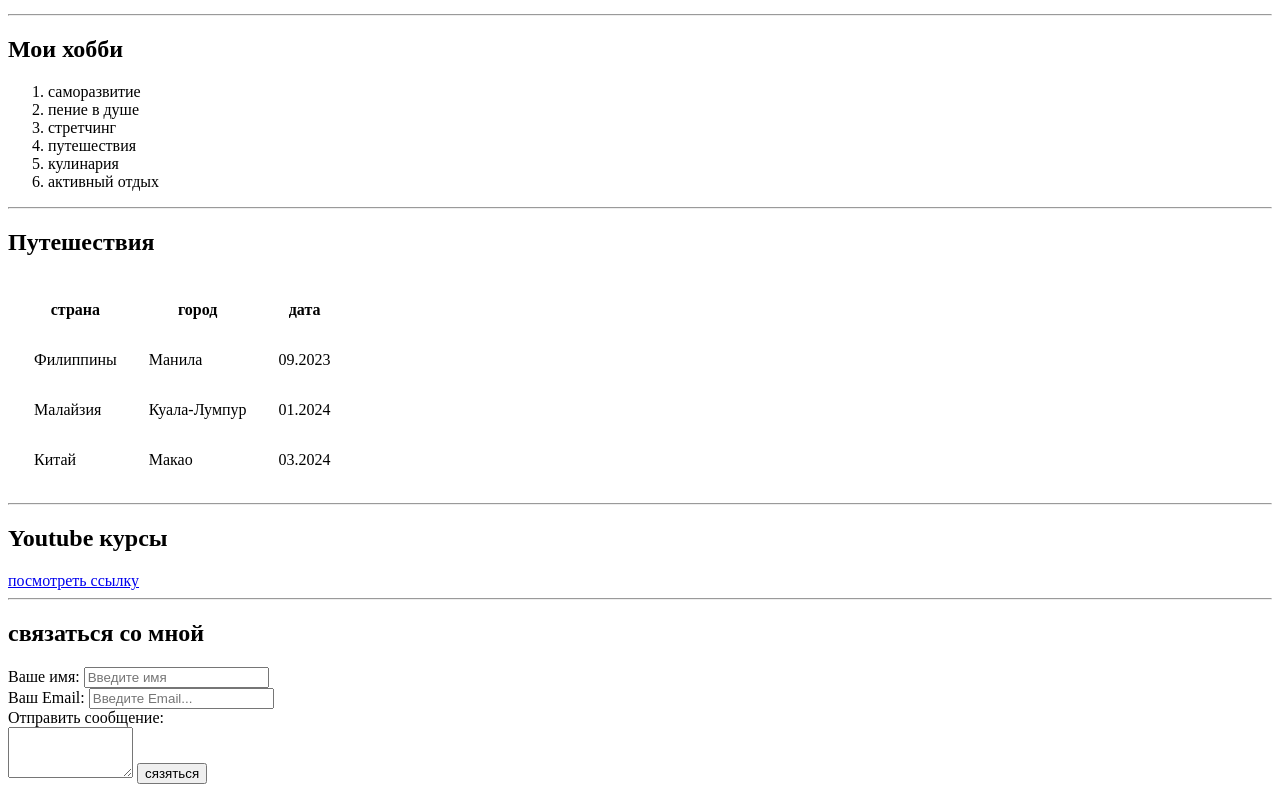
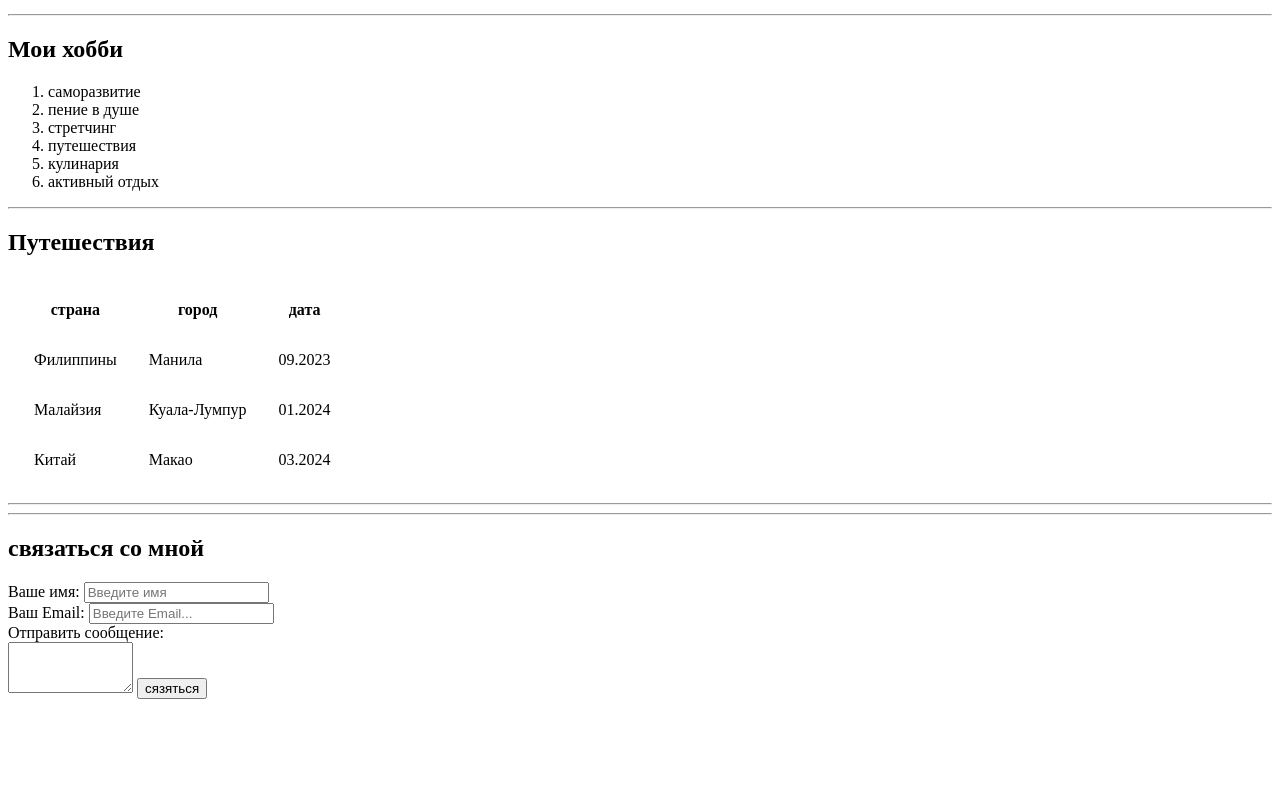
Before and after one commit to muzafarova999-sudo/My-first-wb, a plain HTML site: page index.html in a window 1280 px wide. Shown: the part 513-1305 px from the top of the page. After the commit the page ends 1220 px from the top, so only its background shows below. Drawn offline with Linux system fonts and the light colour scheme.

Commit message:
Remove YouTube courses section from index.html
Removed YouTube course link section from the page.

```diff
--- a/index.html
+++ b/index.html
@@ -67,10 +67,6 @@
       </tbody>
 </table>
 <hr>
-<h2>Youtube курсы</h2>
-<a href="https://youtu.be/-lXIDttS7_I?si=E3Wf87kGRj6nfqgR" target="_blank">
-    посмотреть ссылку
-</a>
 
 <hr>
 <h2>связаться со мной</h2>
```
